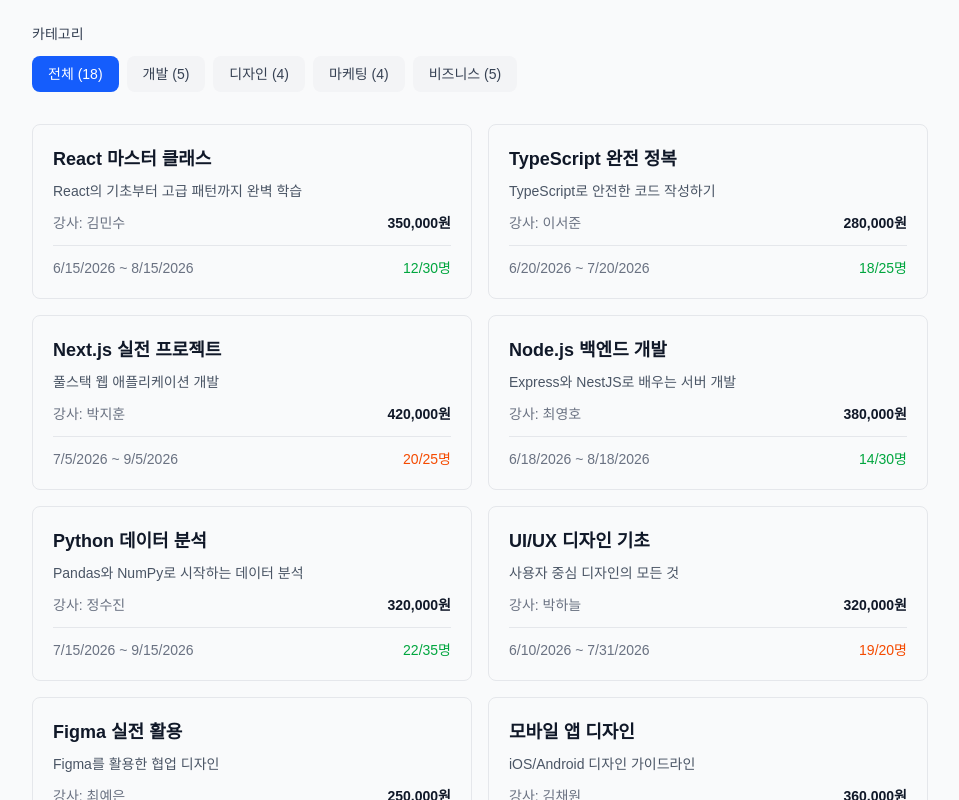
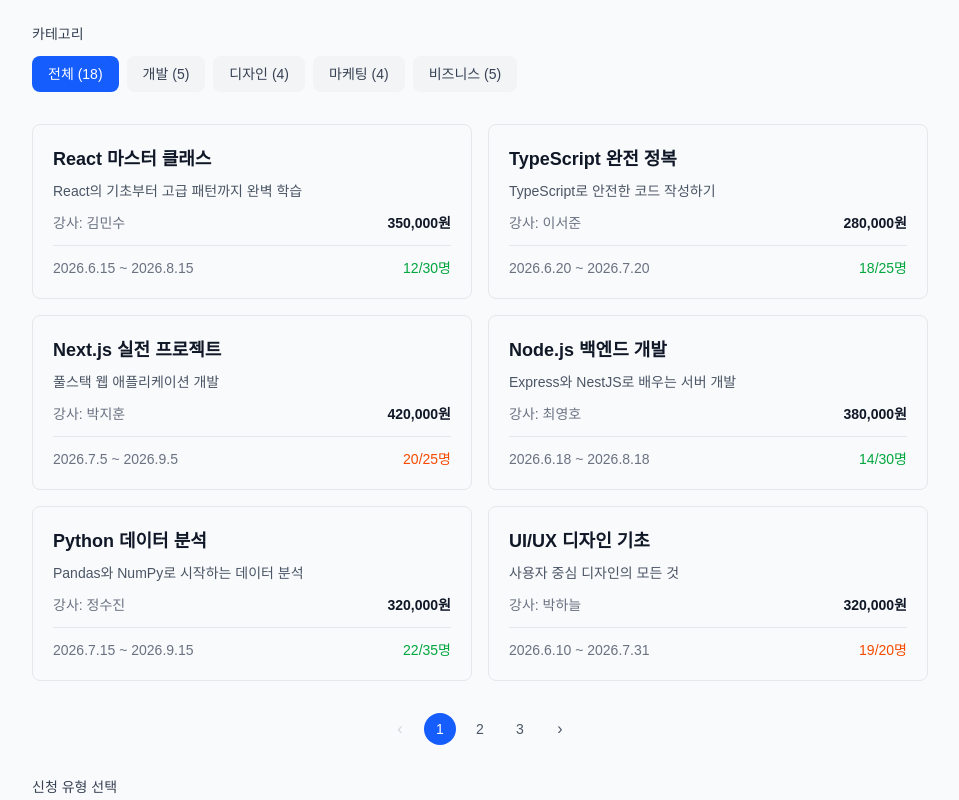
Before and after one commit to Jiyun-H/course-enrollment, a Next.js app: page / in a window 1280 px wide. Shown: the part 300-1100 px from the top of the page, without its empty margins (160-1119 px from the left). Built offline with nearby package versions, Linux system fonts and the light colour scheme.

Commit message:
feat: 강의 목록에 페이지네이션 추가, 날짜 포맷 변경 - 해당 카테고리에 강의가 6개 이상일 경우 페이지네이션 추가 - 날짜 연,월,일 순으로 포맷 변경

```diff
--- a/src/components/common/StepIndicator.tsx
+++ b/src/components/common/StepIndicator.tsx
@@ -20,7 +20,6 @@
   onStepClick,
 }: StepIndicatorProps) {
   const handleStepClick = (stepNumber: Step) => {
-    // 완료된 스텝(파란색)만 클릭 가능
     if (stepNumber < currentStep) {
       const confirmed = window.confirm(
         "이전 단계로 이동하시겠습니까? 현재 작성 중인 정보는 저장되지 않을 수 있습니다.",
@@ -33,16 +32,14 @@
 
   return (
     <div className="w-full max-w-3xl mx-auto mb-12">
-      {/* 원과 연결선 */}
       <div className="flex items-center justify-between mb-3">
         {steps.map((step, index) => (
           <React.Fragment key={step.number}>
-            {/* 스텝 원 */}
             <div
               onClick={() => handleStepClick(step.number as Step)}
               className={`
                 w-12 h-12 rounded-full flex items-center justify-center text-lg font-semibold
-                transition-colors duration-200 flex-shrink-0
+                transition-colors duration-200 shrink-0
                 ${
                   step.number === currentStep
                     ? "bg-blue-600 text-white"
@@ -55,7 +52,6 @@
               {step.number}
             </div>
 
-            {/* 연결선 (마지막 스텝 제외) */}
             {index < steps.length - 1 && (
               <div
                 className={`
--- a/src/components/steps/Step1CourseSelection.tsx
+++ b/src/components/steps/Step1CourseSelection.tsx
@@ -7,16 +7,19 @@
 import { fetchCourses } from "@/utils/api";
 import { categoryLabels } from "@/mocks/courses";
 
+const COURSES_PER_PAGE = 6;
+
 export default function Step1CourseSelection() {
   const { formData, setCourse, setEnrollmentType, nextStep } =
     useEnrollmentStore();
 
   const [courses, setCourses] = useState<Course[]>([]);
-  const [allCourses, setAllCourses] = useState<Course[]>([]); // 전체 강의 목록 (카운트용)
+  const [allCourses, setAllCourses] = useState<Course[]>([]);
   const [categories, setCategories] = useState<string[]>([]);
   const [selectedCategory, setSelectedCategory] = useState<string>("");
   const [loading, setLoading] = useState(true);
   const [error, setError] = useState<string | null>(null);
+  const [currentPage, setCurrentPage] = useState(1);
 
   useEffect(() => {
     const loadCourses = async () => {
@@ -26,8 +29,8 @@
         const data = await fetchCourses(selectedCategory || undefined);
         setCourses(data.courses);
         setCategories(data.categories);
+        setCurrentPage(1); // 카테고리 변경 시 첫 페이지로
 
-        // 전체 강의 목록 저장 (처음 로드 시에만)
         if (allCourses.length === 0) {
           const allData = await fetchCourses();
           setAllCourses(allData.courses);
@@ -43,7 +46,19 @@
     loadCourses();
   }, [selectedCategory]);
 
-  // 카테고리별 강의 수 계산
+  const totalPages = Math.ceil(courses.length / COURSES_PER_PAGE);
+  const startIndex = (currentPage - 1) * COURSES_PER_PAGE;
+  const endIndex = startIndex + COURSES_PER_PAGE;
+  const currentCourses = courses.slice(startIndex, endIndex);
+
+  const getPageNumbers = () => {
+    const pages = [];
+    for (let i = 1; i <= totalPages; i++) {
+      pages.push(i);
+    }
+    return pages;
+  };
+
   const getCategoryCount = (category: string) => {
     if (category === "") {
       return allCourses.length;
@@ -67,6 +82,11 @@
     setLoading(true);
     setError(null);
     setSelectedCategory(selectedCategory);
+  };
+
+  const handlePageChange = (page: number) => {
+    setCurrentPage(page);
+    window.scrollTo({ top: 0, behavior: "smooth" });
   };
 
   return (
@@ -141,8 +161,9 @@
               <p className="text-gray-600">해당 카테고리에 강의가 없습니다.</p>
             </div>
           ) : (
+            <>
               <div className="grid grid-cols-1 md:grid-cols-2 gap-4 mb-8">
-              {courses.map((course) => {
+                {currentCourses.map((course) => {
                   const isSelected = formData.course?.id === course.id;
                   const isFull = course.currentEnrollment >= course.maxCapacity;
                   const isAlmostFull =
@@ -169,7 +190,7 @@
                         </h3>
                         {isSelected && (
                           <svg
-                          className="w-6 h-6 text-blue-600 flex-shrink-0"
+                            className="w-6 h-6 text-blue-600 shrink-0"
                             fill="currentColor"
                             viewBox="0 0 20 20"
                           >
@@ -197,8 +218,15 @@
 
                       <div className="mt-3 pt-3 border-t border-gray-200 flex items-center justify-between text-sm">
                         <span className="text-gray-500">
-                        {new Date(course.startDate).toLocaleDateString()} ~{" "}
-                        {new Date(course.endDate).toLocaleDateString()}
+                          {new Date(course.startDate)
+                            .toLocaleDateString("ko-KR")
+                            .replace(/\. /g, ".")
+                            .replace(/\.$/, "")}{" "}
+                          ~{" "}
+                          {new Date(course.endDate)
+                            .toLocaleDateString("ko-KR")
+                            .replace(/\. /g, ".")
+                            .replace(/\.$/, "")}
                         </span>
                         <span
                           className={`
@@ -221,9 +249,60 @@
                   );
                 })}
               </div>
+
+              {totalPages > 1 && (
+                <div className="flex justify-center items-center gap-2 mb-8">
+                  <button
+                    onClick={() => handlePageChange(currentPage - 1)}
+                    disabled={currentPage === 1}
+                    className={`
+                      w-8 h-8 rounded-full flex items-center justify-center transition-colors
+                      ${
+                        currentPage === 1
+                          ? "text-gray-300 cursor-not-allowed"
+                          : "text-gray-600 hover:bg-gray-100"
+                      }
+                    `}
+                  >
+                    ‹
+                  </button>
+
+                  {getPageNumbers().map((page) => (
+                    <button
+                      key={page}
+                      onClick={() => handlePageChange(page)}
+                      className={`
+                        w-8 h-8 rounded-full flex items-center justify-center text-sm font-medium transition-colors
+                        ${
+                          currentPage === page
+                            ? "bg-blue-600 text-white"
+                            : "text-gray-600 hover:bg-gray-100"
+                        }
+                      `}
+                    >
+                      {page}
+                    </button>
+                  ))}
+
+                  <button
+                    onClick={() => handlePageChange(currentPage + 1)}
+                    disabled={currentPage === totalPages}
+                    className={`
+                      w-8 h-8 rounded-full flex items-center justify-center transition-colors
+                      ${
+                        currentPage === totalPages
+                          ? "text-gray-300 cursor-not-allowed"
+                          : "text-gray-600 hover:bg-gray-100"
+                      }
+                    `}
+                  >
+                    ›
+                  </button>
+                </div>
+              )}
+            </>
           )}
 
-          {/* 선택된 강의 정보 */}
           {formData.course && (
             <div className="bg-blue-50 border border-blue-200 rounded-lg p-6 mb-8">
               <h3 className="text-lg font-semibold text-gray-900 mb-4">
@@ -232,32 +311,38 @@
               <div className="space-y-2 text-sm">
                 <p>
                   <span className="text-gray-600">강의명:</span>{" "}
-                  <span className="font-large">{formData.course.title}</span>
+                  <span className="font-medium">{formData.course.title}</span>
                 </p>
                 <p>
                   <span className="text-gray-600">강사:</span>{" "}
-                  <span className="font-large">
+                  <span className="font-medium">
                     {formData.course.instructor}
                   </span>
                 </p>
                 <p>
                   <span className="text-gray-600">수강료:</span>{" "}
-                  <span className="font-large">
+                  <span className="font-medium">
                     {formData.course.price.toLocaleString()}원
                   </span>
                 </p>
                 <p>
                   <span className="text-gray-600">일정:</span>{" "}
                   <span className="font-medium">
-                    {new Date(formData.course.startDate).toLocaleDateString()} ~{" "}
-                    {new Date(formData.course.endDate).toLocaleDateString()}
+                    {new Date(formData.course.startDate)
+                      .toLocaleDateString("ko-KR")
+                      .replace(/\. /g, ".")
+                      .replace(/\.$/, "")}{" "}
+                    ~{" "}
+                    {new Date(formData.course.endDate)
+                      .toLocaleDateString("ko-KR")
+                      .replace(/\. /g, ".")
+                      .replace(/\.$/, "")}
                   </span>
                 </p>
               </div>
             </div>
           )}
 
-          {/* 신청 유형 선택 */}
           <div className="mb-8">
             <label className="block text-sm font-medium text-gray-700 mb-3">
               신청 유형 선택
```
Lines whose indentation alone changed are shown as unchanged.
